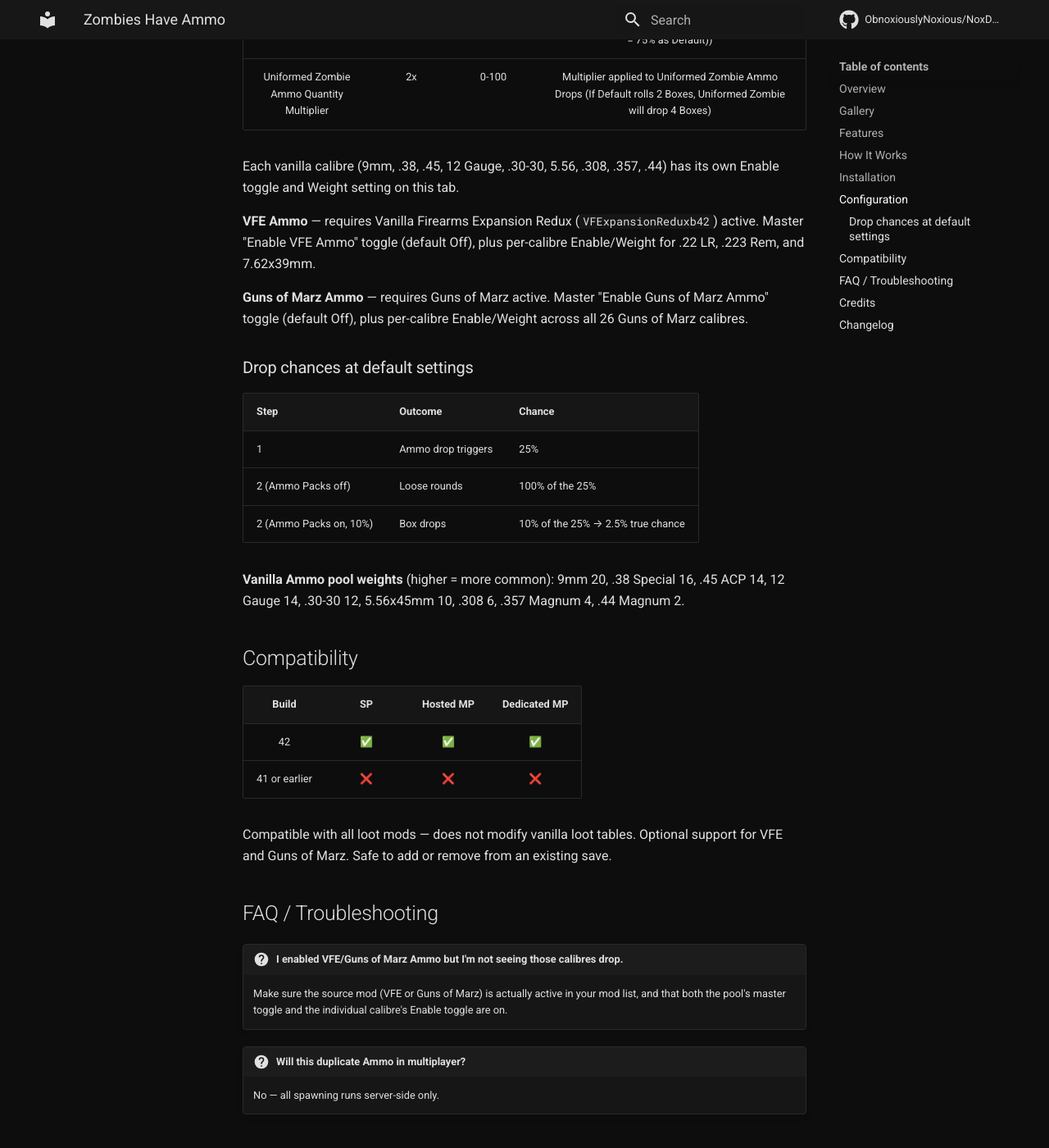
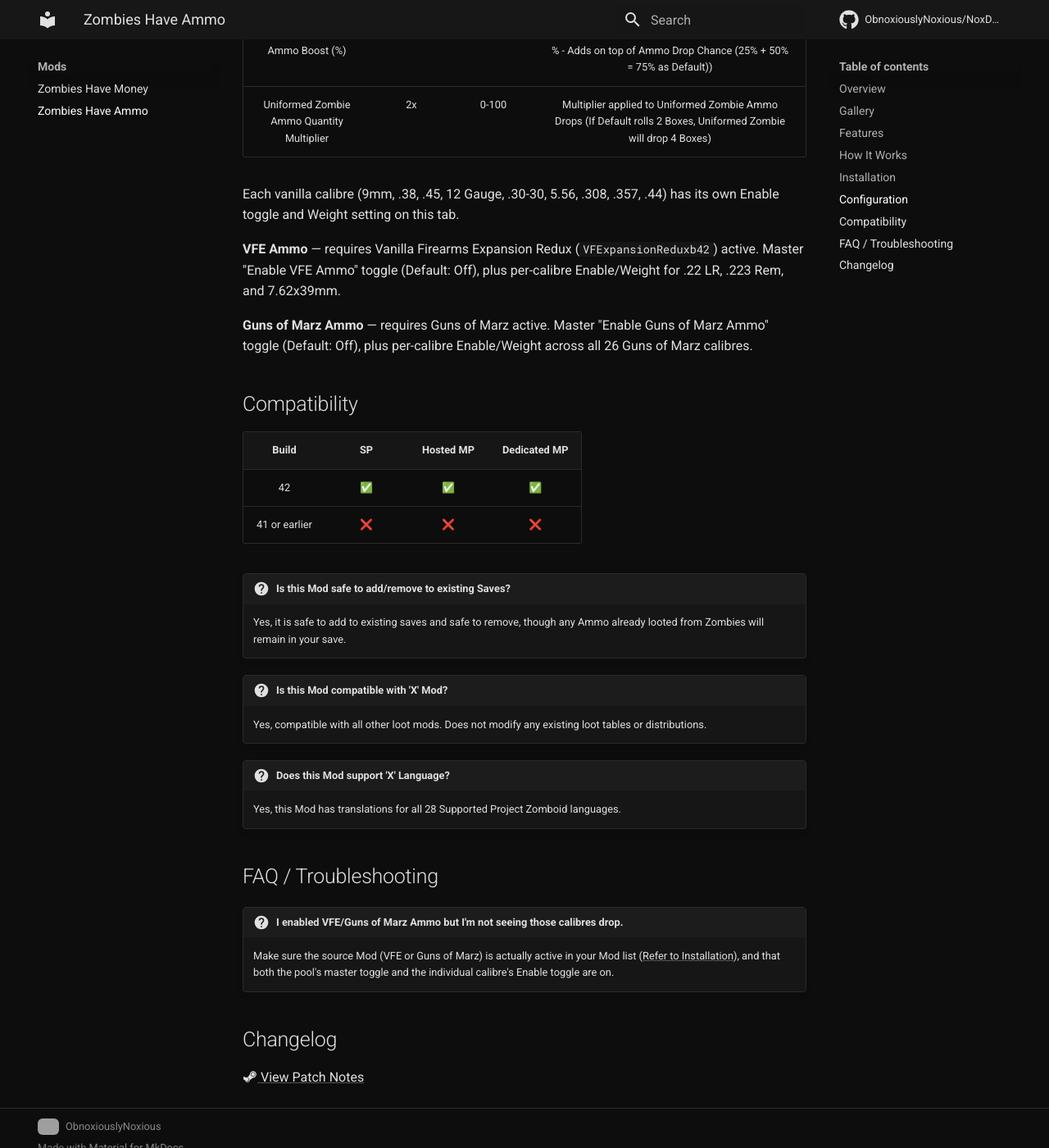
Before and after one commit to ObnoxiouslyNoxious/NoxDocs, an MkDocs documentation site: the page built from docs/mods/zombies-have-ammo.md, in a window 1280 px wide and 1400 px high, scrolled down 2446 px. Shown: the whole window at 82% size. Built offline with MkDocs 1.6.1 and Material for MkDocs 9.7.7, drawn with Linux system fonts in a browser that asks for light colours; comment, search, counter and statistics services are not loaded; some of the changed text lies outside the part shown.

Commit message:
Update Docs

````diff
--- a/docs/mods/zombies-have-ammo.md
+++ b/docs/mods/zombies-have-ammo.md
@@ -54,7 +55,7 @@ Mods=ZombiesHaveAmmo
 WorkshopItems=3728283972
 ```
 
-For VFE or Guns of Marz support, subscribe to and load those Mods as well, then enable their pools in Sandbox Settings.
+For VFE or Guns of Marz support, subscribe to and load those Mods as well, then enable their pools in the Zombies Have Ammo (VFE)/Zombies Have Ammo (GoM) Sandbox Settings.
 
 ## Configuration
 
@@ -76,19 +77,9 @@ Settings live under the **Zombies Have Ammo** tab, split into three sub-tabs.
 
 Each vanilla calibre (9mm, .38, .45, 12 Gauge, .30-30, 5.56, .308, .357, .44) has its own Enable toggle and Weight setting on this tab.
 
-**VFE Ammo** — requires Vanilla Firearms Expansion Redux (`VFExpansionReduxb42`) active. Master "Enable VFE Ammo" toggle (default Off), plus per-calibre Enable/Weight for .22 LR, .223 Rem, and 7.62x39mm.
+**VFE Ammo** — requires Vanilla Firearms Expansion Redux (`VFExpansionReduxb42`) active. Master "Enable VFE Ammo" toggle (Default: Off), plus per-calibre Enable/Weight for .22 LR, .223 Rem, and 7.62x39mm.
 
-**Guns of Marz Ammo** — requires Guns of Marz active. Master "Enable Guns of Marz Ammo" toggle (default Off), plus per-calibre Enable/Weight across all 26 Guns of Marz calibres.
-
-### Drop chances at default settings
-
-| Step | Outcome | Chance |
-|---|---|---|
-| 1 | Ammo drop triggers | 25% |
-| 2 (Ammo Packs off) | Loose rounds | 100% of the 25% |
-| 2 (Ammo Packs on, 10%) | Box drops | 10% of the 25% → 2.5% true chance |
-
-**Vanilla Ammo pool weights** (higher = more common): 9mm 20, .38 Special 16, .45 ACP 14, 12 Gauge 14, .30-30 12, 5.56x45mm 10, .308 6, .357 Magnum 4, .44 Magnum 2.
+**Guns of Marz Ammo** — requires Guns of Marz active. Master "Enable Guns of Marz Ammo" toggle (Default: Off), plus per-calibre Enable/Weight across all 26 Guns of Marz calibres.
 
 ## Compatibility
 
@@ -97,30 +88,25 @@ Each vanilla calibre (9mm, .38, .45, 12 Gauge, .30-30, 5.56, .308, .357, .44) ha
 | 42 | ✅ | ✅ | ✅ |
 | 41 or earlier | ❌ | ❌ | ❌ |
 
-Compatible with all loot mods — does not modify vanilla loot tables. Optional support for VFE and Guns of Marz. Safe to add or remove from an existing save.
+!!! question "Is this Mod safe to add/remove to existing Saves?"
+
+    Yes, it is safe to add to existing saves and safe to remove, though any Ammo already looted from Zombies will remain in your save.
+
+!!! question "Is this Mod compatible with 'X' Mod?"
+
+    Yes, compatible with all other loot mods. Does not modify any existing loot tables or distributions.
+
+!!! question "Does this Mod support 'X' Language?"
+
+    Yes, this Mod has translations for all 28 Supported Project Zomboid languages.
 
 ## FAQ / Troubleshooting
 
 !!! question "I enabled VFE/Guns of Marz Ammo but I'm not seeing those calibres drop."
 
-    Make sure the source mod (VFE or Guns of Marz) is actually active in your mod list, and that both the pool's master toggle and the individual calibre's Enable toggle are on.
+    Make sure the source Mod (VFE or Guns of Marz) is actually active in your Mod list ([Refer to Installation](https://obnox.dev/NoxDocs/mods/zombies-have-ammo/#installation)), and that both the pool's master toggle and the individual calibre's Enable toggle are on.
 
-!!! question "Will this duplicate Ammo in multiplayer?"
-
-    No — all spawning runs server-side only.
-
-## Credits
-
-- [Steam Workshop](https://steamcommunity.com/sharedfiles/filedetails/?id=3728283972)
 
 ## Changelog
 
-**v2.0.0**
-
-- Added per-calibre Enable/Weight tuning for every Ammo type
-- Added Ammo Packs (box drops) as a configurable option
-- Added Guns of Marz Ammo pool support (26 calibres)
-- Split Sandbox settings into three tabs (Main, VFE Ammo, Guns of Marz Ammo)
-- Migrated random rolls to `newrandom()` for improved performance
-
-See the mod's Steam Workshop page for the full version history.
+[:fontawesome-brands-steam-symbol: View Patch Notes](https://steamcommunity.com/sharedfiles/filedetails/changelog/3728283972)
--- a/mkdocs.yml
+++ b/mkdocs.yml
@@ -63,3 +63,4 @@ nav:
   - Home: index.md
   - Mods:
       - "Zombies Have Money": mods/zombies-have-money.md
+      - "Zombies Have Ammo": mods/zombies-have-ammo.md
````
Also changed, not shown: other parts of docs/mods/zombies-have-ammo.md (+1 -0 lines), docs/index.md (+6 -0 lines).
